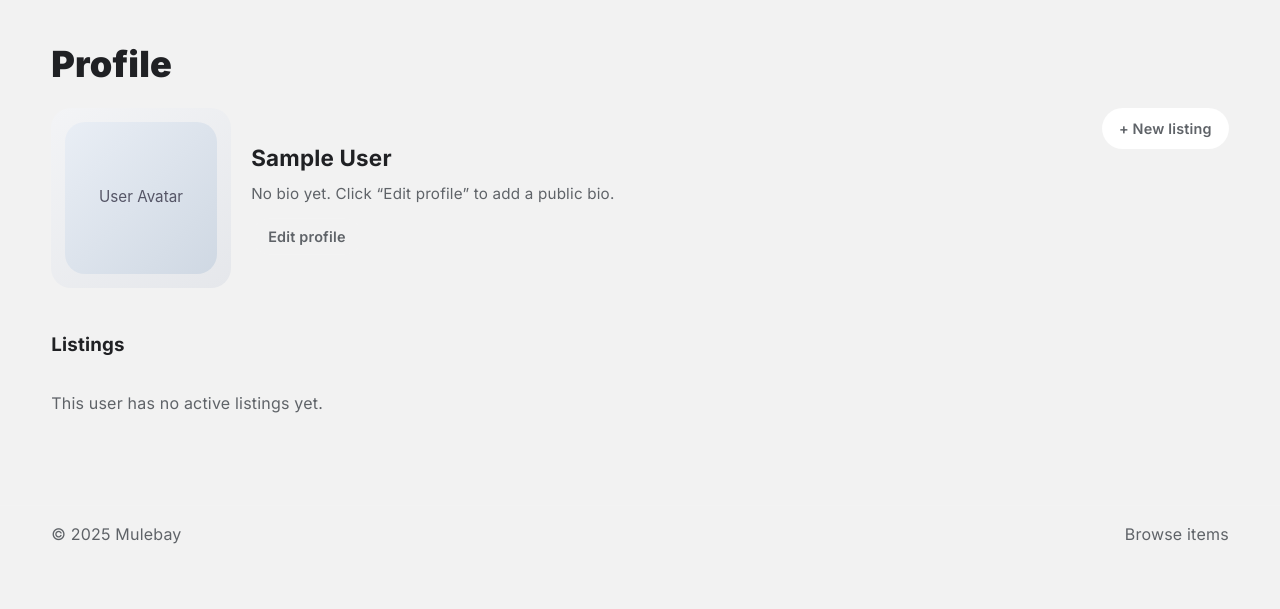
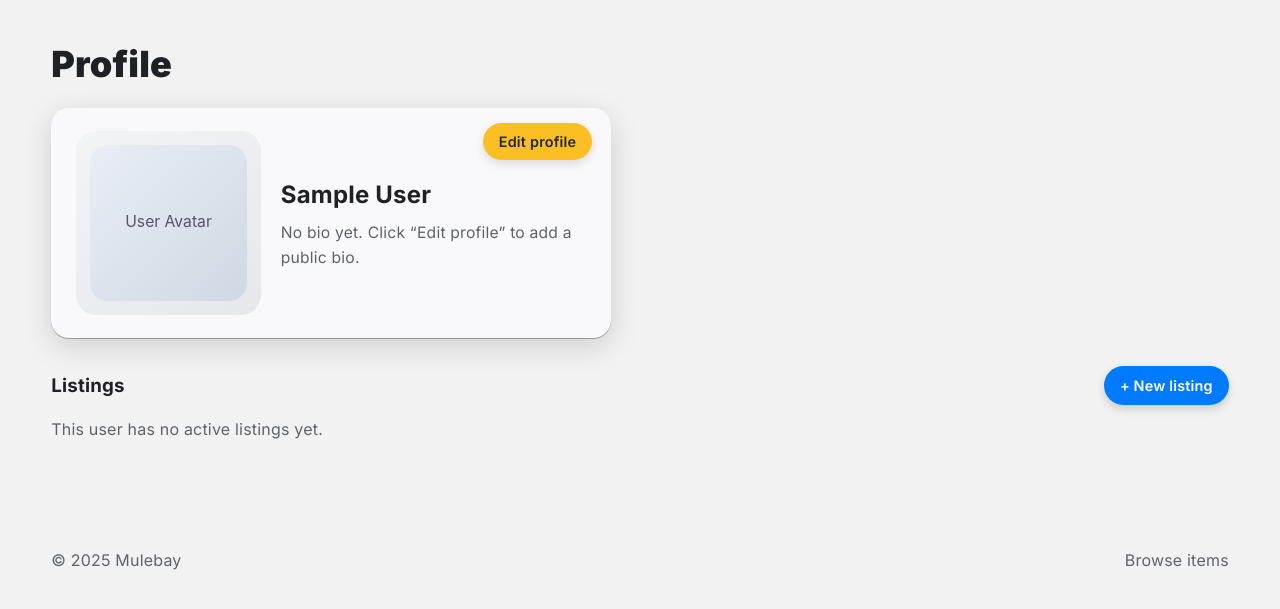
Before and after one commit to jctjad/marketplace, a Flask app: page /profile in a window 1280 px wide. Shown: the part 71-680 px from the top of the page. Run offline with Flask 3, Linux system fonts and the light colour scheme; the visitor is signed in with stand-in values (Sample User, id 1); data that the repository does not hold is empty.

Commit message:
did third set of changes for the styling

```diff
--- a/website/static/styles.css
+++ b/website/static/styles.css
@@ -162,112 +162,134 @@ button { font: inherit; color: inherit; background: none; border: 0; cursor: poi
 .specs { margin-top: 8px; border-top: 1px solid var(--bd); padding-top: 12px; color: var(--muted); }
 
 /* Profile */
-/* Profile overall layout: column, header on top, listings below */
+/* === Profile layout === */
 .profile {
   display: flex;
   flex-direction: column;
-  gap: 24px;
+  gap: 28px;
   margin-top: 8px;
 }
 
-/* Top row: identity on left, "+ New listing" on the right */
-.profile__header {
-  display: flex;
-  justify-content: space-between;
-  align-items: flex-start;
-  gap: 24px;
+/* Profile card: avatar + text */
+.profile-card {
+  position: relative;
+  max-width: 560px;
+  padding: 22px 24px;
+  border-radius: calc(var(--radius) + 4px);
 }
 
-/* Avatar + name row */
-.profile__identity {
+.profile-card__body {
   display: flex;
   align-items: center;
   gap: 20px;
 }
 
-/* Avatar card like your original */
-.profile__avatar-frame {
-  width: 180px;
+/* Avatar: close to your original 220px width, slightly bigger look */
+.profile-card__avatar-wrap {
+  width: 220px;
   border-radius: calc(var(--radius) + 6px);
-  background: linear-gradient(145deg,#f3f4f6,#e5e7eb);
+  background: linear-gradient(145deg, #f3f4f6, #e5e7eb);
   padding: 14px;
 }
 
-.profile__avatar {
+.profile-card__avatar {
   width: 100%;
   aspect-ratio: 1 / 1;
   object-fit: cover;
   border-radius: calc(var(--radius) + 4px);
 }
 
-/* Name + bio + edit */
-.profile__meta {
+/* Name + bio */
+.profile-card__text {
   display: grid;
   gap: 6px;
 }
 
-.profile__name {
+.profile-card__name {
   margin: 0;
-  font-size: 1.4rem;
+  font-size: 1.5rem;   /* bigger */
   font-weight: 700;
 }
 
-.profile__bio {
+.profile-card__bio {
   margin: 0;
-  font-size: 0.95rem;
+  font-size: 0.98rem;  /* slightly bigger */
   max-width: 420px;
 }
 
-.profile__edit-link {
-  width: fit-content;
-  margin-top: 6px;
-  padding: 6px 16px;
+/* Edit button – yellow pill, top-right of card */
+.profile-card__edit {
+  position: absolute;
+  top: 14px;
+  right: 18px;
+  padding: 7px 16px;
   border-radius: 999px;
-  border: 1px solid var(--bd);
-  background: var(--elev);
+  background: #fbbf24;
+  color: #1f2933;
   font-size: 0.9rem;
   font-weight: 600;
-  color: var(--muted);
+  border: none;
+  box-shadow: 0 4px 10px rgba(0,0,0,0.12);
 }
 
-.profile__edit-link:hover {
-  background: #e5edff;
-  color: var(--text);
+.profile-card__edit:hover {
+  background: #f59e0b;
 }
 
-/* "+ New listing" pill (you already had styles; these refine spacing) */
-.profile__new-listing {
-  align-self: flex-start;
-  padding: 8px 16px;
-  border-radius: 999px;
-  border: 1px solid var(--bd);
-  background: var(--bg);
-  font-size: 0.9rem;
-  font-weight: 600;
-  color: var(--muted);
-}
-
-.profile__new-listing:hover {
-  background: var(--elev);
-  color: var(--text);
-}
-
-/* Listings section under header */
+/* Listings section under the card */
 .profile__listings {
   display: flex;
   flex-direction: column;
   gap: 12px;
 }
 
-/* Responsive: stack avatar + name + button on small screens */
+/* Listings header + blue "+ New listing" button */
+.profile__listings-header {
+  display: flex;
+  align-items: center;
+  justify-content: space-between;
+}
+
+.profile__listings-header h3 {
+  margin: 0;
+}
+
+.profile__new-listing {
+  padding: 8px 16px;
+  border-radius: 999px;
+  background: #007bff;
+  color: #ffffff;
+  font-size: 0.9rem;
+  font-weight: 600;
+  border: none;
+  box-shadow: 0 4px 10px rgba(0,0,0,0.16);
+}
+
+.profile__new-listing:hover {
+  background: #0056b3;
+}
+
+/* Responsive: stack card contents on narrow screens */
 @media (max-width: 720px) {
-  .profile__header {
+  .profile-card__body {
     flex-direction: column;
     align-items: flex-start;
   }
 
-  .profile__identity {
-    width: 100%;
+  .profile-card__avatar-wrap {
+    width: 180px;
+  }
+
+  .profile-card__edit {
+    position: static;
+    margin-bottom: 10px;
+    align-self: flex-end;
+  }
+
+  .profile__listings-header {
+    flex-direction: column;
+    align-items: flex-start;
+    gap: 8px;
   }
 
   .profile__new-listing {
--- a/website/templates/index.html
+++ b/website/templates/index.html
@@ -60,7 +60,7 @@
   </main>
 
   <a href="/item/new" class="floating-sell-btn">
-    Sell Item
+    + New Listing
   </a>
 
   <footer class="footer">
--- a/website/templates/profile.html
+++ b/website/templates/profile.html
@@ -31,40 +31,38 @@
     <h1 class="page__title">Profile</h1>
 
       <section class="profile">
-      <!-- Top row: avatar + info + new listing button -->
-      <div class="profile__header">
-        <div class="profile__identity">
-          <!-- Avatar on the left -->
-          <div class="profile__avatar-frame">
+      <!-- Profile card -->
+      <article class="profile-card card">
+        <a class="profile-card__edit" href="/profile/edit">
+          Edit profile
+        </a>
+
+        <div class="profile-card__body">
+          <div class="profile-card__avatar-wrap">
             <img
               id="profile-avatar"
               src="/static/assets/avatar.svg"
               alt="Profile avatar"
-              class="profile__avatar">
+              class="profile-card__avatar">
           </div>
 
-          <!-- Name + bio + edit on the right -->
-          <div class="profile__meta">
-            <h2 id="profile-name" class="profile__name">User</h2>
-            <p id="profile-bio" class="profile__bio muted">
+          <div class="profile-card__text">
+            <h2 id="profile-name" class="profile-card__name">User</h2>
+            <p id="profile-bio" class="profile-card__bio muted">
               Loading profile…
             </p>
-
-            <a class="profile__edit-link" href="/profile/edit">
-              Edit profile
-            </a>
           </div>
         </div>
+      </article>
 
-        <!-- Stays on the right in the same row -->
-        <a href="/item/new" class="profile__new-listing">
-          + New listing
-        </a>
-      </div>
-
-      <!-- Listings underneath the whole header row -->
+      <!-- Listings section under the card -->
       <section class="profile__listings">
-        <h3>Listings</h3>
+        <div class="profile__listings-header">
+          <h3>Listings</h3>
+          <a href="/item/new" class="profile__new-listing">
+            + New listing
+          </a>
+        </div>
 
         <div id="profile-listings-empty" class="muted">
           This user has no active listings yet.
@@ -73,6 +71,7 @@
         <div id="profile-listings" class="grid" aria-label="Seller listings"></div>
       </section>
     </section>
+
 
 
   </main>
```
